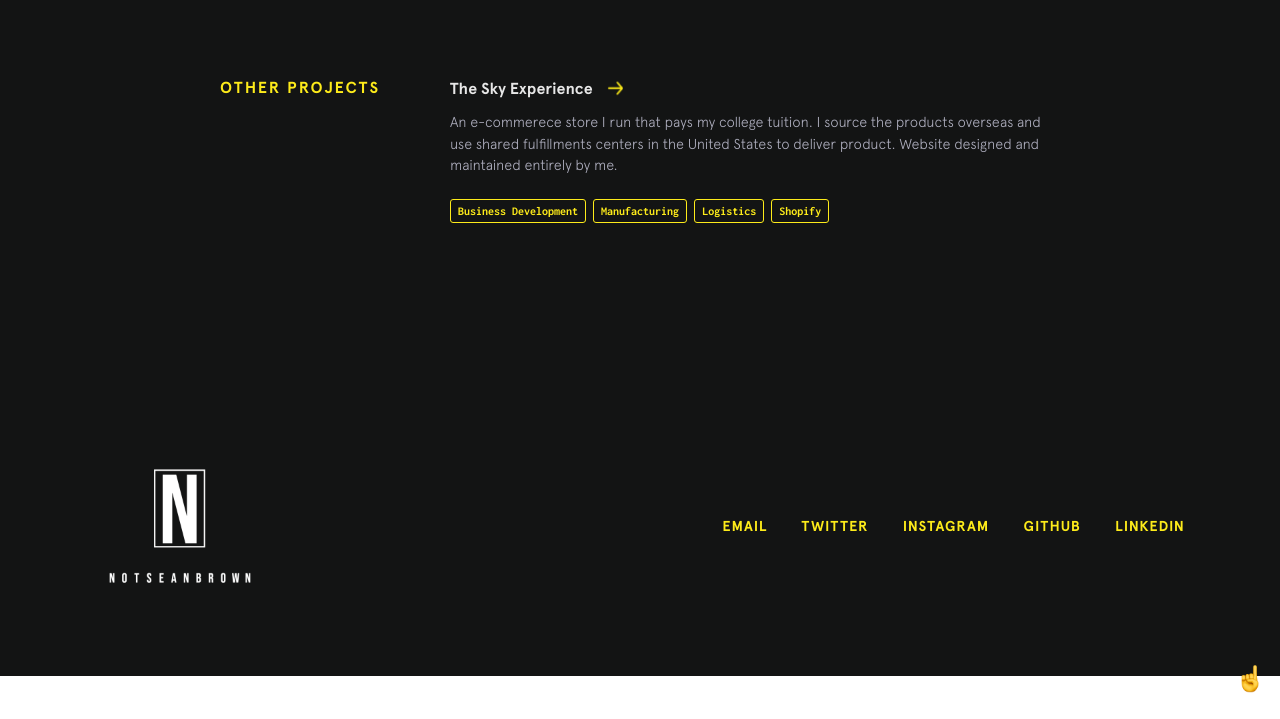
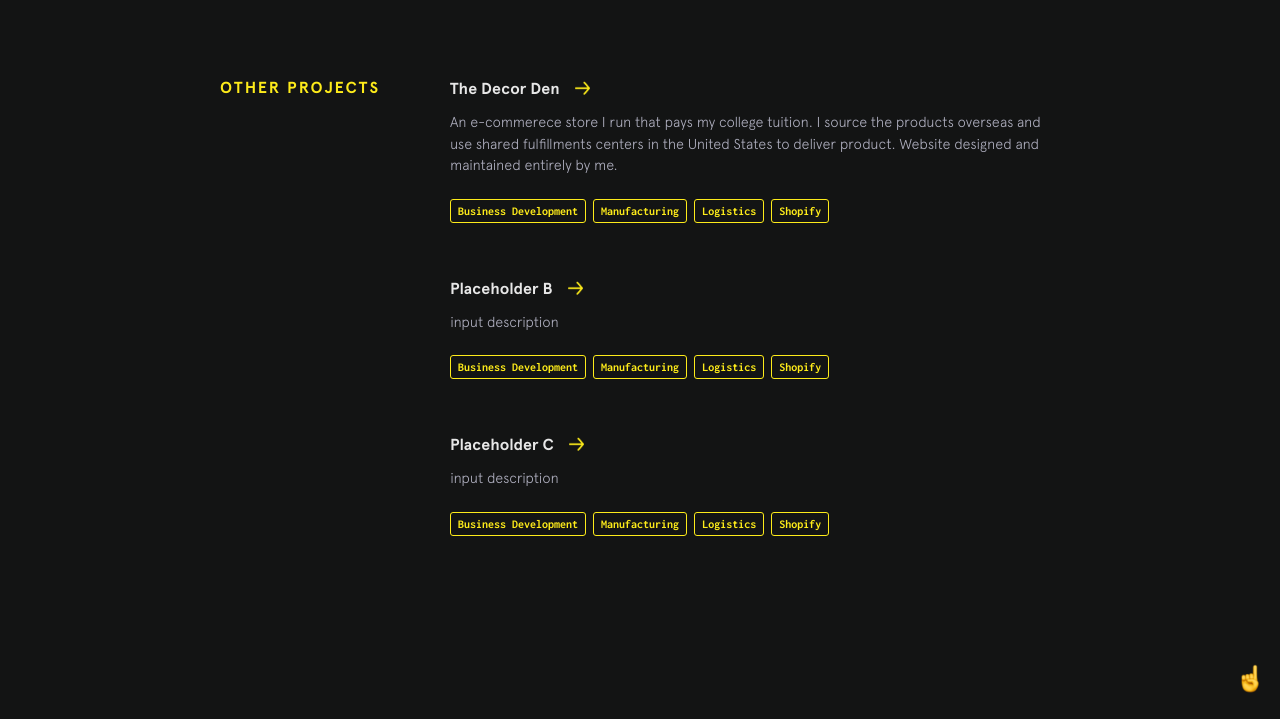
Before and after one commit to BinaryBrownie/BinaryBrownie.github.io, a Jekyll site: the page built from index.html, in a window 1280 px wide and 900 px high, scrolled down 2805 px, cut to the strip 181-900 px from the top of the window. Built offline with Jekyll 4.4.1, drawn with Linux system fonts in a browser that asks for light colours; nearby versions of some CDN libraries.

Commit message:
changes to projects

```diff
--- a/_data/other-projects.yml
+++ b/_data/other-projects.yml
@@ -1,9 +1,29 @@
-- name: The Sky Experience
-  url: https://theskyexperience.com/
-  code: https://theskyexperience.com/
+- name: The Decor Den
+  url: https://thedecorden.com/
+  code: https://thedecorden.com/
   description: An e-commerece store I run that pays my college tuition. I source the products overseas and use shared fulfillments centers in the United States to deliver product. Website designed and maintained entirely by me.
   used:
     - thing: Business Development
     - thing: Manufacturing
     - thing: Logistics
     - thing: Shopify
+
+- name: Placeholder B
+  url: https://theskyexperience.com/
+  code: https://theskyexperience.com/
+  description: input description
+  used:
+    - thing: Business Development
+    - thing: Manufacturing
+    - thing: Logistics
+    - thing: Shopify
+
+- name: Placeholder C
+  url: https://theskyexperience.com/
+  code: https://theskyexperience.com/
+  description: input description
+  used:
+    - thing: Business Development
+    - thing: Manufacturing
+    - thing: Logistics
+    - thing: Shopify
```
Also changed, not shown: 1 other file.
